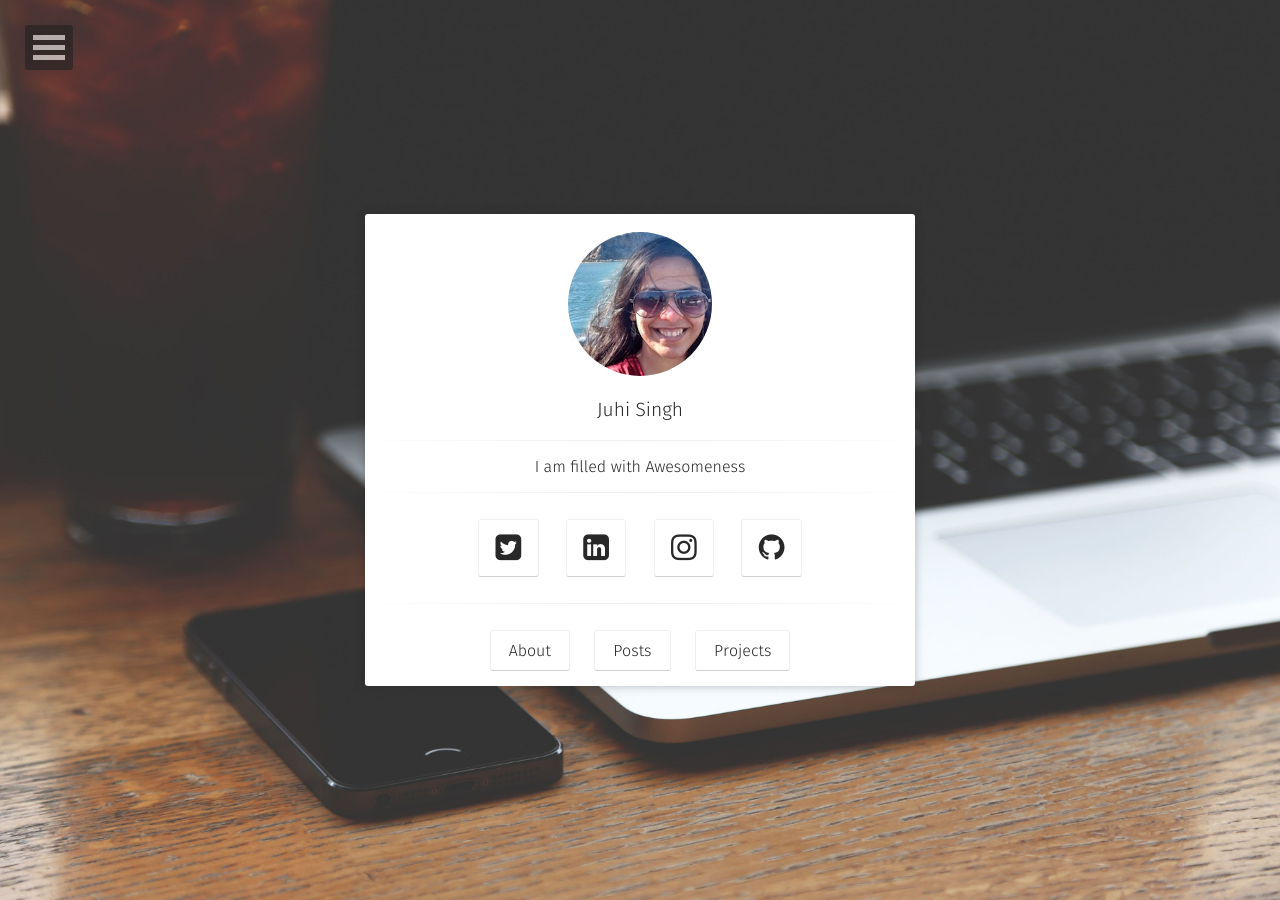
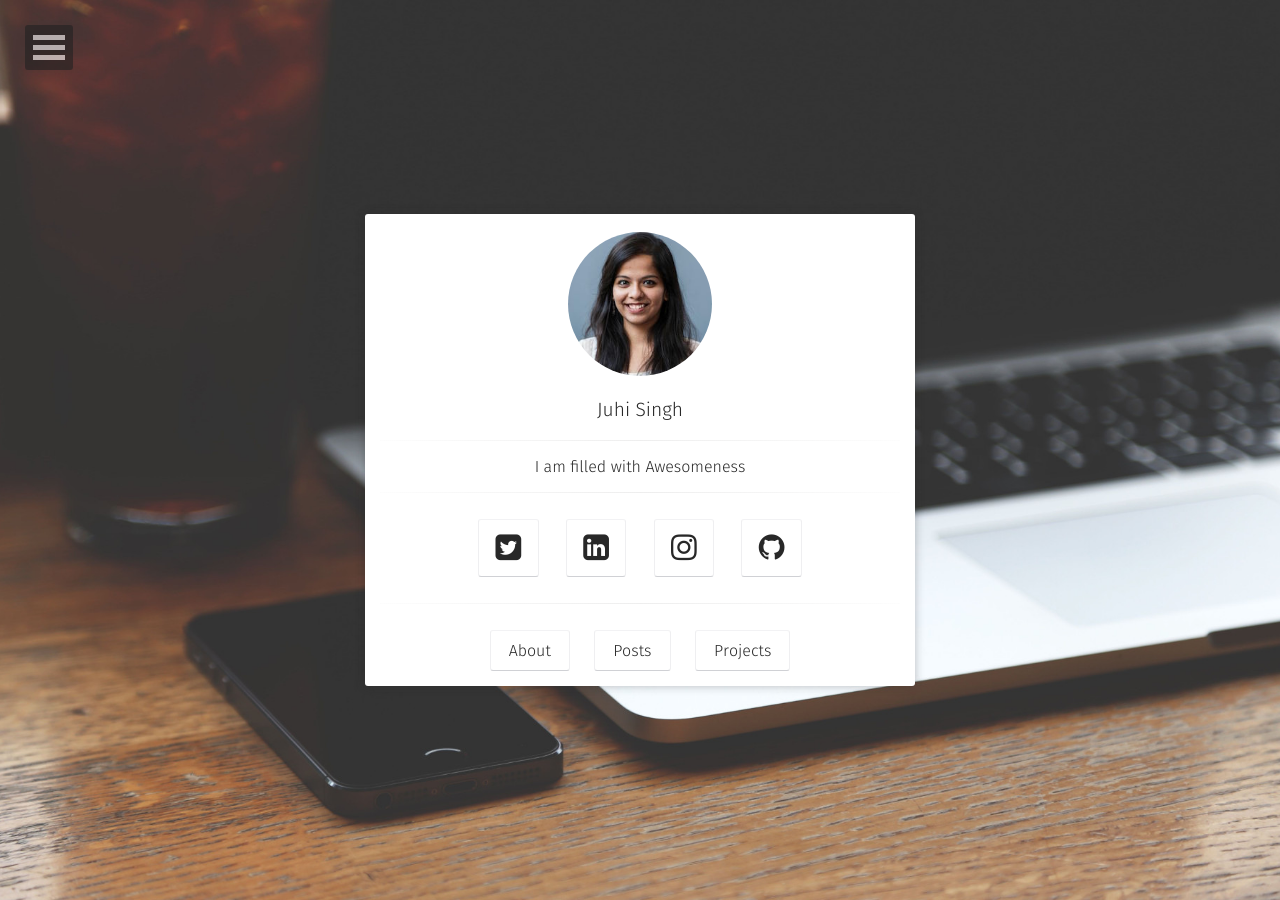
Before and after one commit to jsingh41/jsingh41.github.io, a Jekyll site: the page built from index.html, in a window 1280 px wide. Built offline with Jekyll 4.4.1, drawn with Linux system fonts in a browser that asks for light colours; some web fonts are replaced.

Commit message:
Change picture

```diff
--- a/_config.yml
+++ b/_config.yml
@@ -4,7 +4,7 @@ bio:                'I am filled with Awesomeness'
 description:        "I like Pav Bhaji"
 reading_time:       true
 words_per_minute:   200
-logo:               'assets/img/juhi_test.jpg'
+logo:               'assets/img/juhi_linkedin.jpeg'
 background:         'assets/img/placeholder-big.jpg'
 tiled_bg:           false   # Set this true if you want to tile your background image, otherwise it will be covered
 locale:             en_US
```
Also changed, not shown: assets/img/juhi_linkedin.jpeg (added), 17 other files.
